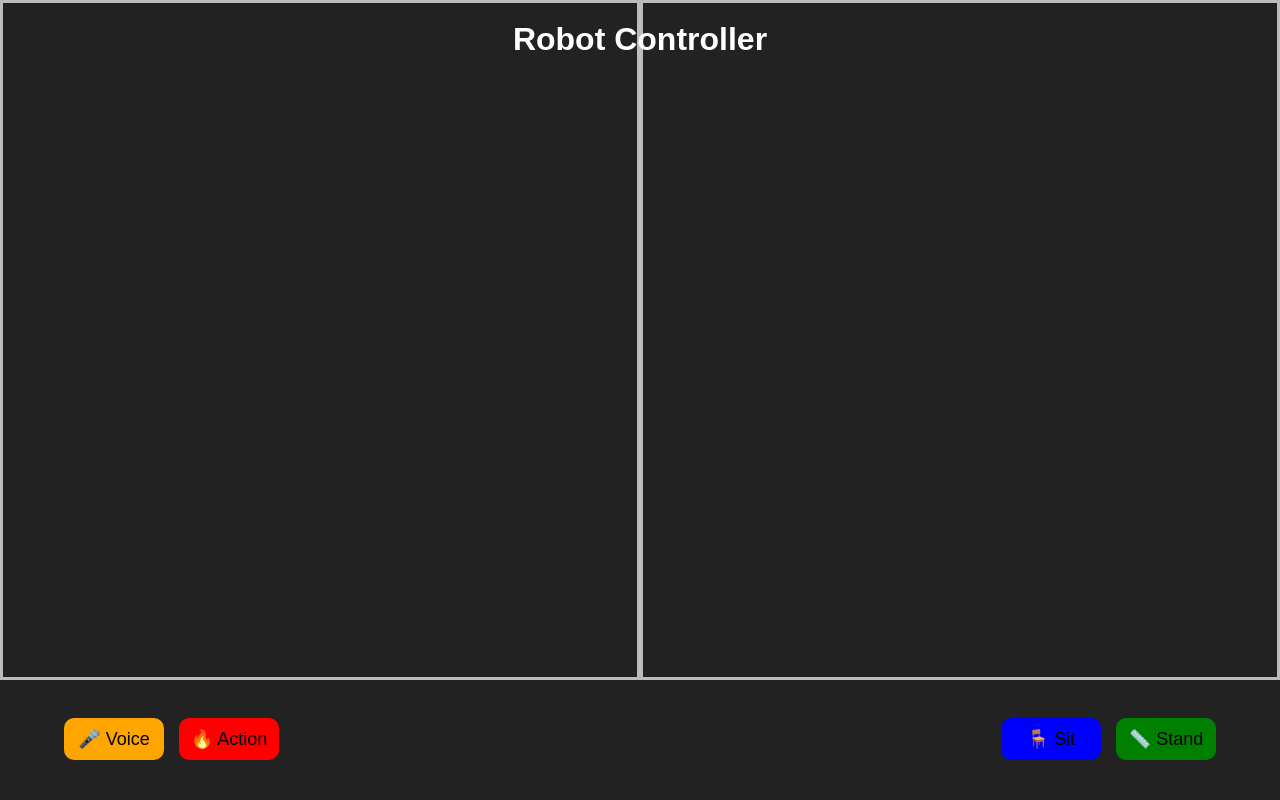
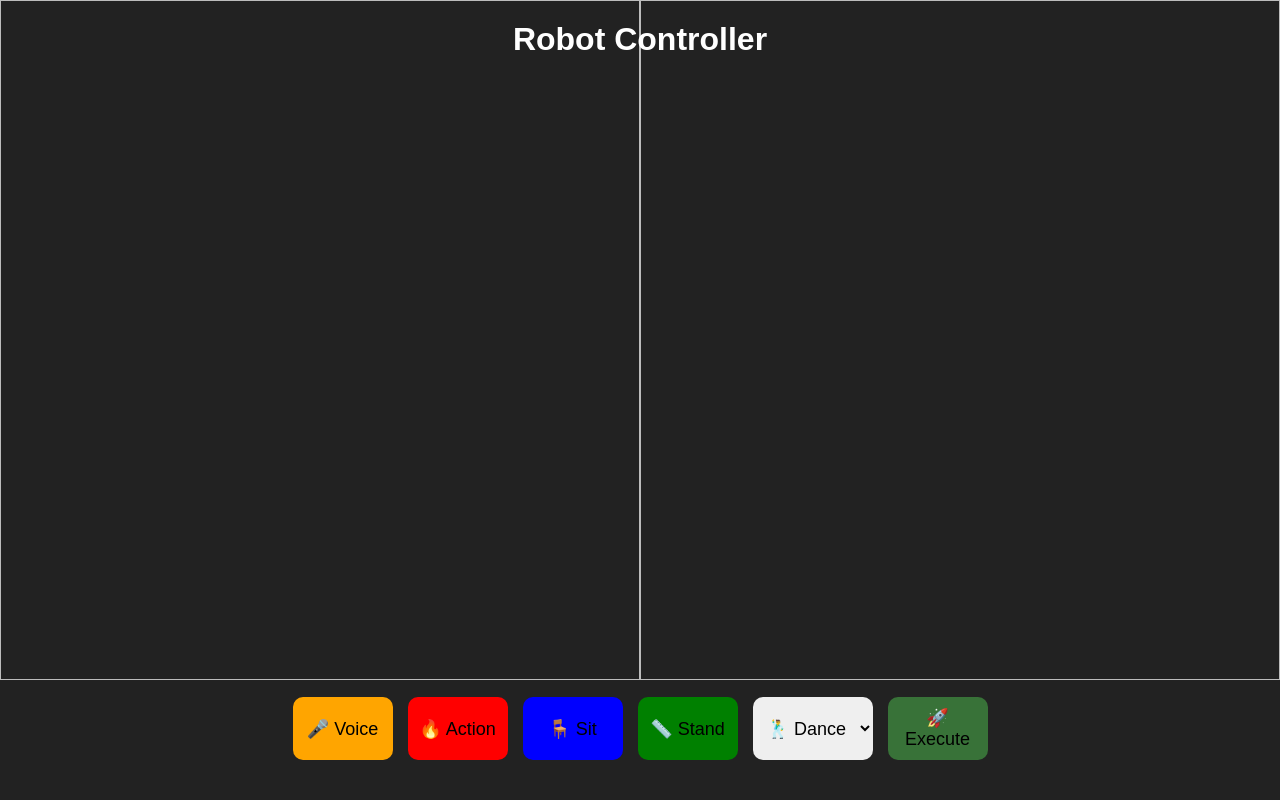
Before and after one commit to miker2/go2_browser_control, a Flask app: page / in a window 1280 px wide. Run offline with Flask 3, Linux system fonts and the light colour scheme; some libraries are stand-ins or nearby versions.

Commit message:
Some tweaks to the layout  - single div for all buttons  - Added dropdown with additional actions  - Better handling of touch vs mouse events

```diff
--- a/frontend/static/script.js
+++ b/frontend/static/script.js
@@ -1,4 +1,10 @@
 var socket = io();
+
+function isTouchDevice() {
+    return (('ontouchstart' in window) ||
+       (navigator.maxTouchPoints > 0) ||
+       (navigator.msMaxTouchPoints > 0));
+}
 
 let leftFeedback = document.getElementById('joystick-feedback-left');
 let rightFeedback = document.getElementById('joystick-feedback-right');
@@ -91,21 +97,44 @@ document.getElementById('voice-button').addEventListener('click', function() {
     };
 });
 
-function setupButton(buttonId, eventName) {
+function setupButton(buttonId, eventName, hold) {
+    var touch_start = 'mousedown';
+    var touch_end = 'mouseup';
+    if (isTouchDevice()) {
+        touch_start = 'touchstart';
+        touch_end = 'touchend';
+    }
     let button = document.getElementById(buttonId);
-    button.addEventListener('touchstart', function() {
+    button.addEventListener(touch_start, function() {
         this.classList.add("active");
-        console.log(eventName, 'pressed');
-        socket.emit(eventName, { pressed: true });
+        if (hold) {
+            console.log(eventName, 'pressed');
+            socket.emit(eventName, { pressed: true });
+        }
     });
 
-    button.addEventListener('touchend', function() {
+    button.addEventListener(touch_end, function() {
         this.classList.remove("active");
-        console.log(eventName, 'released');
-        socket.emit(eventName, { pressed: false });
+        if (hold) {
+            console.log(eventName, 'released');
+            socket.emit(eventName, { pressed: false });
+        }
     });
+
+    if (!hold) {
+        button.addEventListener('click', function() {
+            console.log(eventName, 'clicked');
+            socket.emit(eventName, { pressed: true });
+        });
+    }
 }
 
-setupButton('action-button', 'action');
-setupButton('sit-button', 'sit');
-setupButton('stand-button', 'stand');
+setupButton('action-button', 'action', true);
+setupButton('sit-button', 'sit', false);
+setupButton('stand-button', 'stand', false);
+
+document.getElementById('execute-button').addEventListener('click', function() {
+    let command = document.getElementById('action-select').value;
+    console.log('Command:', command);
+    socket.emit('command', { command: command });
+});
--- a/frontend/static/style.css
+++ b/frontend/static/style.css
@@ -20,7 +20,7 @@ body {
     width: 50vw;
     height: 85%;
     top: 0;
-    border: 3px solid rgba(255, 255, 255, 0.7); /* Outline for joystick areas */
+    border: 1px solid rgba(255, 255, 255, 0.7); /* Outline for joystick areas */
     box-sizing: border-box; /* Ensures border doesn't affect layout */
 }
 
@@ -40,16 +40,7 @@ body {
 .button-container {
     position: fixed;
     bottom: 5%;
-    left: 5%;
-    display: flex;
-    flex-direction: row;
-    gap: 15px;
-}
-
-.corner-buttons {
-    position: fixed;
-    bottom: 5%;
-    right: 5%;
+    margin: auto;
     display: flex;
     flex-direction: row;
     gap: 15px;
@@ -63,6 +54,16 @@ body {
     cursor: pointer;
     transition: background 0.3s ease;
     width: 100px;
+}
+
+.action-dropdown {
+    padding: 10px 10px;
+    font-size: 18px;
+    border: none;
+    border-radius: 10px;
+    cursor: pointer;
+    transition: background 0.3s ease;
+    width: 120px;
 }
 
 #voice-button {
@@ -88,3 +89,7 @@ body {
 #voice-button.listening {
     background: blueviolet;
 }
+
+#execute-button {
+    background: rgb(56, 114, 56);
+}
--- a/frontend/templates/index.html
+++ b/frontend/templates/index.html
@@ -26,12 +26,17 @@
     <div class="button-container">
         <button id="voice-button" class="control-button">🎤 Voice</button>
         <button id="action-button" class="control-button">🔥 Action</button>
-    </div>
-
-    <!-- Bottom Right Buttons -->
-    <div class="corner-buttons">
         <button id="sit-button" class="control-button">🪑 Sit</button>
         <button id="stand-button" class="control-button">📏 Stand</button>
+        <!-- Add a dropdown for selecting a specific action -->
+        <select id="action-select" class="action-dropdown">
+            <option value="dance">🕺 Dance</option>
+            <option value="pounce">🐯 Pounce</option>
+            <option value="greet">👋 Greet</option>
+            <option value="jump">🪂 Jump</option>
+            <option value="love">❤️ Love</option>
+        </select>
+        <button id="execute-button" class="control-button">🚀 Execute</button>
     </div>
 
     <script src="{{ url_for('static', filename='script.js') }}"></script>
```
